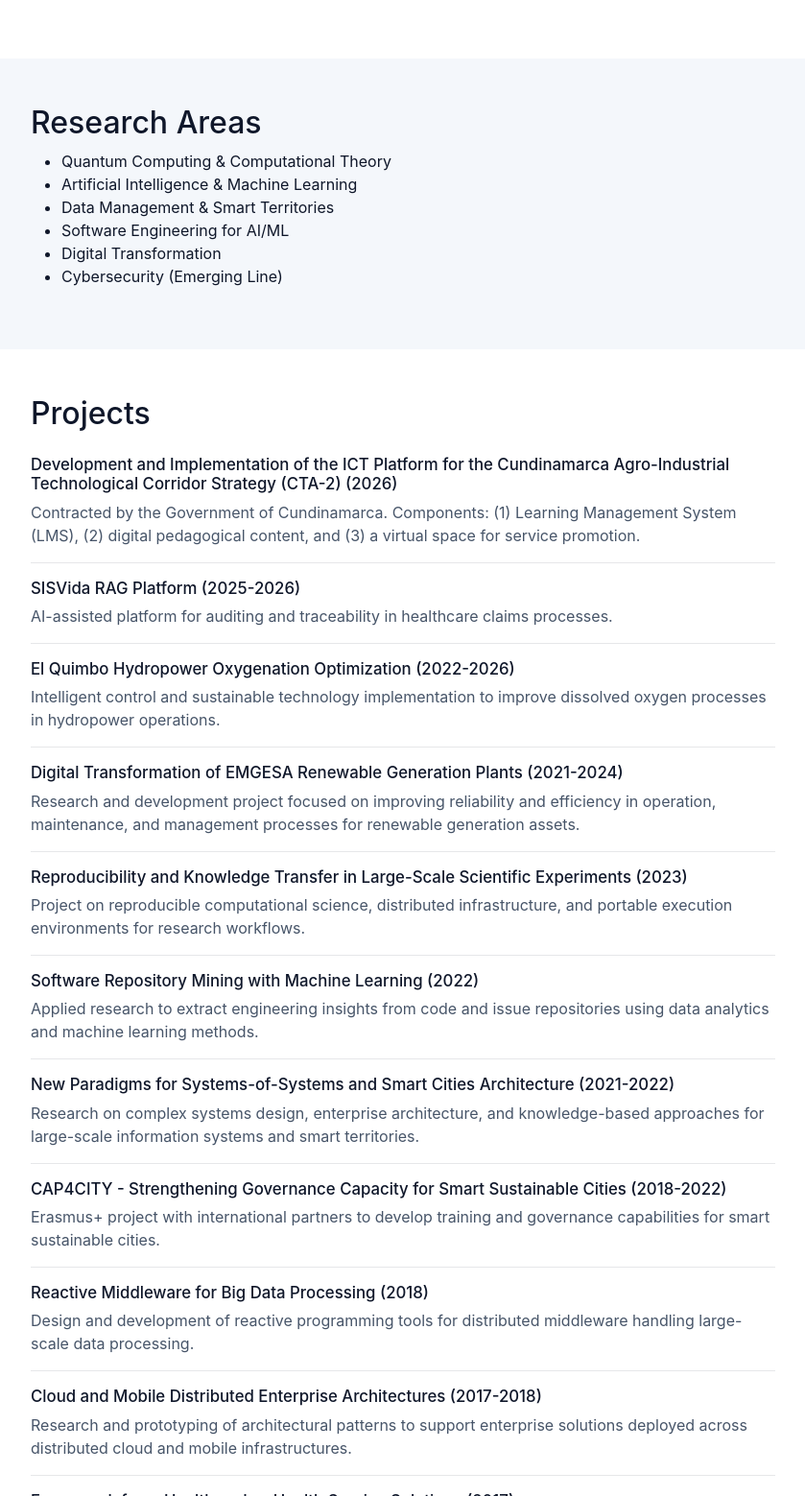
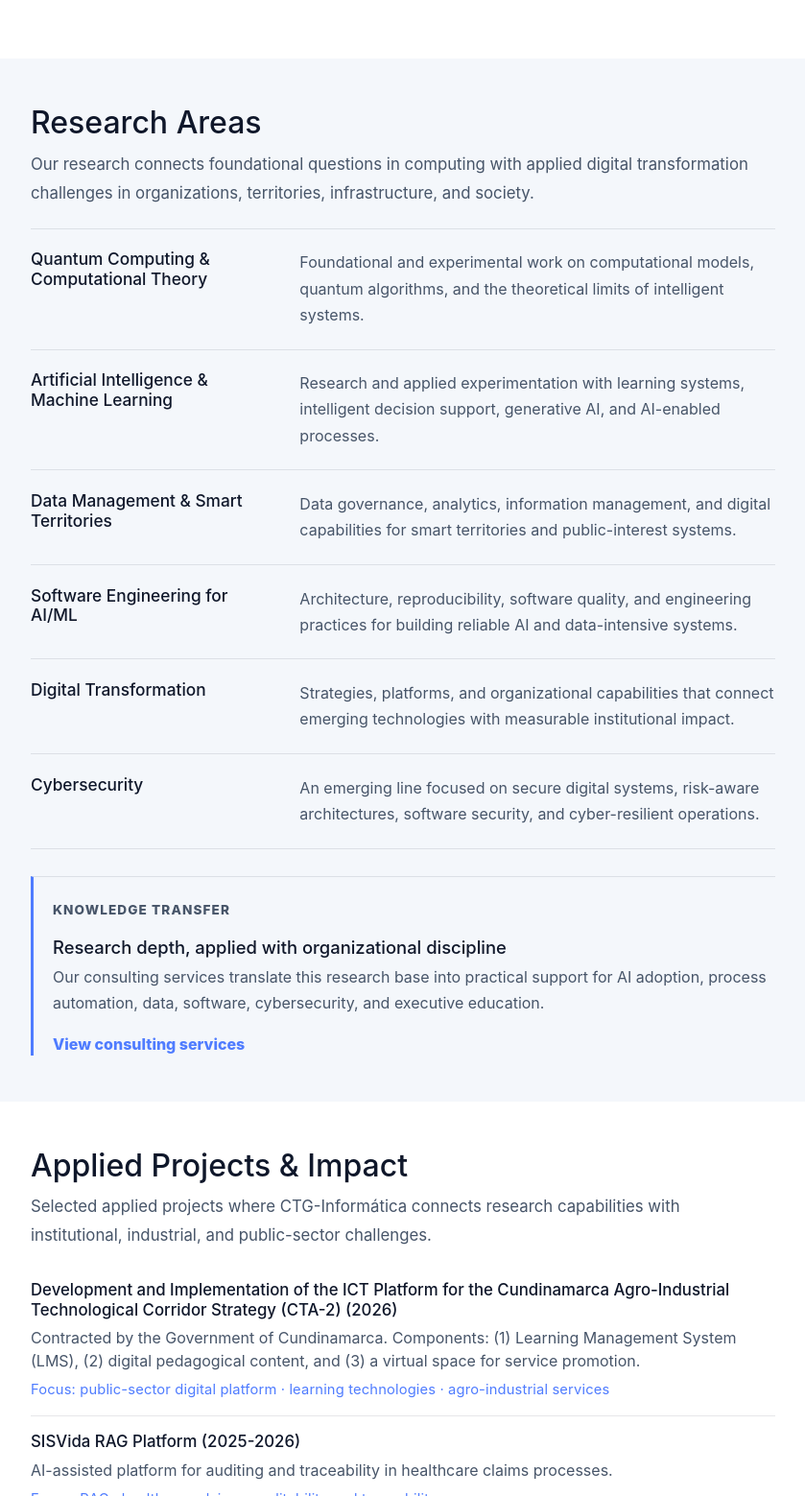
Before and after one commit to ctg-info/ctg-web, a plain HTML site: page index.html in a window 1280 px wide. Shown: the part 1241-2800 px from the top of the page at 96% size, without its empty margins (220-1059 px from the left). Drawn offline with nearby package versions, Linux system fonts and the light colour scheme.

Commit message:
Improve homepage strategy and navigation

```diff
--- a/assets/css/custom.css
+++ b/assets/css/custom.css
@@ -178,6 +178,13 @@
 
 .hero-content-box p:last-child {
   margin-bottom: 0;
+}
+
+.hero-actions {
+  display: flex;
+  flex-wrap: wrap;
+  gap: .75rem;
+  margin-top: 1.25rem;
 }
 
 .hero-institutional-mark {
@@ -1056,6 +1063,23 @@
   margin: 0;
 }
 
+.research-transfer-note {
+  margin-top: 1.8rem;
+  padding: 1.4rem 0 0 1.25rem;
+  border-top: 1px solid var(--line);
+  border-left: 3px solid var(--primary);
+}
+
+.research-transfer-note h3 {
+  font-size: 1.15rem;
+  margin-bottom: .45rem;
+}
+
+.research-transfer-note p {
+  color: var(--text-soft);
+  line-height: 1.7;
+}
+
 /* Projects as list (no cards) */
 #projects .project-list-simple {
   display: block;
@@ -1078,6 +1102,13 @@
 #projects .project-row p {
   margin: 0;
   color: var(--text-soft);
+}
+
+#projects .project-row .project-focus {
+  margin-top: .45rem;
+  font-size: .92rem;
+  letter-spacing: .01em;
+  color: var(--primary);
 }
 
 .team-photo {
--- a/index.html
+++ b/index.html
@@ -39,14 +39,28 @@
     <div class="collapse navbar-collapse" id="navContent">
       <ul class="navbar-nav ms-auto">
         <li class="nav-item"><a class="nav-link" href="#home">Home</a></li>
+        <li class="nav-item"><a class="nav-link" href="#about">About</a></li>
+        <li class="nav-item dropdown">
+          <a class="nav-link dropdown-toggle" href="#" role="button" data-bs-toggle="dropdown" aria-expanded="false">
+            Research
+          </a>
+          <ul class="dropdown-menu dropdown-menu-dark">
+            <li><a class="dropdown-item" href="#research">Areas</a></li>
+            <li><a class="dropdown-item" href="#projects">Projects</a></li>
+            <li><a class="dropdown-item" href="#publications">Publications</a></li>
+          </ul>
+        </li>
+        <li class="nav-item dropdown">
+          <a class="nav-link dropdown-toggle" href="#" role="button" data-bs-toggle="dropdown" aria-expanded="false">
+            Graduate
+          </a>
+          <ul class="dropdown-menu dropdown-menu-dark">
+            <li><a class="dropdown-item" href="#doctoral">PhD</a></li>
+            <li><a class="dropdown-item" href="#theses">Master's</a></li>
+          </ul>
+        </li>
+        <li class="nav-item"><a class="nav-link" href="#team">Team</a></li>
         <li class="nav-item"><a class="nav-link" href="services.html">Services</a></li>
-        <li class="nav-item"><a class="nav-link" href="#about">About</a></li>
-        <li class="nav-item"><a class="nav-link" href="#research">Research</a></li>
-        <li class="nav-item"><a class="nav-link" href="#projects">Projects</a></li>
-        <li class="nav-item"><a class="nav-link" href="#publications">Publications</a></li>
-        <li class="nav-item"><a class="nav-link" href="#doctoral">PhD</a></li>
-        <li class="nav-item"><a class="nav-link" href="#theses">Master's</a></li>
-        <li class="nav-item"><a class="nav-link" href="#team">Team</a></li>
         <li class="nav-item"><a class="nav-link" href="#contact">Contact</a></li>
       </ul>
       <button id="themeToggle" class="btn btn-sm btn-outline-light theme-toggle ms-lg-3 mt-3 mt-lg-0" type="button" aria-label="Toggle color theme">
@@ -64,8 +78,12 @@
         <img src="assets/img/escuela-logo-white.png" width="260" alt="Universidad Escuela Colombiana de Ingeniería Julio Garavito">
       </div>
       <h1 class="display-4">CTG-Informática</h1>
-      <p class="lead">Research Group in AI, Quantum Computing and Digital Transformation</p>
-      <p>Universidad Escuela Colombiana de Ingeniería Julio Garavito</p>
+      <p class="lead">Research at the frontier of AI, quantum computing, and digital transformation</p>
+      <p>We turn research in intelligent systems, data, software architecture, and cybersecurity into trustworthy digital capabilities.</p>
+      <div class="hero-actions">
+        <a class="btn btn-primary" href="#research">Explore research</a>
+        <a class="btn btn-outline-light" href="services.html">Consulting services</a>
+      </div>
     </div>
   </div>
 </section>
@@ -105,65 +123,72 @@
 <section id="research" class="py-5 bg-light">
   <div class="container">
     <h2>Research Areas</h2>
-    <ul>
-      <li>Quantum Computing & Computational Theory</li>
-      <li>Artificial Intelligence & Machine Learning</li>
-      <li>Data Management & Smart Territories</li>
-      <li>Software Engineering for AI/ML</li>
-      <li>Digital Transformation</li>
-      <li>Cybersecurity (Emerging Line)</li>
-    </ul>
+    <p class="section-text">Our research connects foundational questions in computing with applied digital transformation challenges in organizations, territories, infrastructure, and society.</p>
+    <div class="solution-row-list">
+      <article class="solution-row compact">
+        <h3>Quantum Computing & Computational Theory</h3>
+        <p>Foundational and experimental work on computational models, quantum algorithms, and the theoretical limits of intelligent systems.</p>
+      </article>
+      <article class="solution-row compact">
+        <h3>Artificial Intelligence & Machine Learning</h3>
+        <p>Research and applied experimentation with learning systems, intelligent decision support, generative AI, and AI-enabled processes.</p>
+      </article>
+      <article class="solution-row compact">
+        <h3>Data Management & Smart Territories</h3>
+        <p>Data governance, analytics, information management, and digital capabilities for smart territories and public-interest systems.</p>
+      </article>
+      <article class="solution-row compact">
+        <h3>Software Engineering for AI/ML</h3>
+        <p>Architecture, reproducibility, software quality, and engineering practices for building reliable AI and data-intensive systems.</p>
+      </article>
+      <article class="solution-row compact">
+        <h3>Digital Transformation</h3>
+        <p>Strategies, platforms, and organizational capabilities that connect emerging technologies with measurable institutional impact.</p>
+      </article>
+      <article class="solution-row compact">
+        <h3>Cybersecurity</h3>
+        <p>An emerging line focused on secure digital systems, risk-aware architectures, software security, and cyber-resilient operations.</p>
+      </article>
+    </div>
+    <div class="research-transfer-note">
+      <p class="solution-eyebrow">Knowledge transfer</p>
+      <h3>Research depth, applied with organizational discipline</h3>
+      <p>Our consulting services translate this research base into practical support for AI adoption, process automation, data, software, cybersecurity, and executive education.</p>
+      <a class="text-link" href="services.html">View consulting services</a>
+    </div>
   </div>
 </section>
 
 <!-- PROJECTS -->
 <section id="projects" class="py-5">
   <div class="container">
-    <h2>Projects</h2>
+    <h2>Applied Projects & Impact</h2>
+    <p class="section-text">Selected applied projects where CTG-Informática connects research capabilities with institutional, industrial, and public-sector challenges.</p>
     <div class="project-list-simple">
       <article class="project-row">
         <h3>Development and Implementation of the ICT Platform for the Cundinamarca Agro-Industrial Technological Corridor Strategy (CTA-2) (2026)</h3>
         <p>Contracted by the Government of Cundinamarca. Components: (1) Learning Management System (LMS), (2) digital pedagogical content, and (3) a virtual space for service promotion.</p>
+        <p class="project-focus">Focus: public-sector digital platform · learning technologies · agro-industrial services</p>
       </article>
       <article class="project-row">
         <h3>SISVida RAG Platform (2025-2026)</h3>
         <p>AI-assisted platform for auditing and traceability in healthcare claims processes.</p>
+        <p class="project-focus">Focus: RAG · healthcare claims · auditability and traceability</p>
       </article>
       <article class="project-row">
         <h3>El Quimbo Hydropower Oxygenation Optimization (2022-2026)</h3>
         <p>Intelligent control and sustainable technology implementation to improve dissolved oxygen processes in hydropower operations.</p>
+        <p class="project-focus">Focus: intelligent control · hydropower operations · environmental performance</p>
       </article>
       <article class="project-row">
         <h3>Digital Transformation of EMGESA Renewable Generation Plants (2021-2024)</h3>
         <p>Research and development project focused on improving reliability and efficiency in operation, maintenance, and management processes for renewable generation assets.</p>
-      </article>
-      <article class="project-row">
-        <h3>Reproducibility and Knowledge Transfer in Large-Scale Scientific Experiments (2023)</h3>
-        <p>Project on reproducible computational science, distributed infrastructure, and portable execution environments for research workflows.</p>
-      </article>
-      <article class="project-row">
-        <h3>Software Repository Mining with Machine Learning (2022)</h3>
-        <p>Applied research to extract engineering insights from code and issue repositories using data analytics and machine learning methods.</p>
-      </article>
-      <article class="project-row">
-        <h3>New Paradigms for Systems-of-Systems and Smart Cities Architecture (2021-2022)</h3>
-        <p>Research on complex systems design, enterprise architecture, and knowledge-based approaches for large-scale information systems and smart territories.</p>
+        <p class="project-focus">Focus: digital transformation · renewable energy · reliability and maintenance</p>
       </article>
       <article class="project-row">
         <h3>CAP4CITY - Strengthening Governance Capacity for Smart Sustainable Cities (2018-2022)</h3>
         <p>Erasmus+ project with international partners to develop training and governance capabilities for smart sustainable cities.</p>
-      </article>
-      <article class="project-row">
-        <h3>Reactive Middleware for Big Data Processing (2018)</h3>
-        <p>Design and development of reactive programming tools for distributed middleware handling large-scale data processing.</p>
-      </article>
-      <article class="project-row">
-        <h3>Cloud and Mobile Distributed Enterprise Architectures (2017-2018)</h3>
-        <p>Research and prototyping of architectural patterns to support enterprise solutions deployed across distributed cloud and mobile infrastructures.</p>
-      </article>
-      <article class="project-row">
-        <h3>Framework for e-Health and m-Health Service Solutions (2017)</h3>
-        <p>Framework-oriented project to accelerate design and implementation of software-based health service solutions.</p>
+        <p class="project-focus">Focus: smart territories · governance capacity · international collaboration</p>
       </article>
     </div>
   </div>
@@ -173,6 +198,7 @@
 <section id="publications" class="py-5 bg-light">
   <div class="container">
     <h2>Publications (2018-Present)</h2>
+    <p class="section-text">Selected publications and research outputs from 2018 onward, reflecting the group's work across AI, software engineering, digital transformation, data, cybersecurity, and computational theory.</p>
 
     <input type="text" id="publicationFilter" class="form-control mb-3" placeholder="Search publications...">
     <div id="pubList" class="publication-list">
@@ -595,6 +621,7 @@
 <section id="contact" class="py-5 bg-light">
   <div class="container">
     <h2>Contact</h2>
+    <p>Contact us for research collaboration, graduate supervision, applied projects, and consulting or knowledge-transfer initiatives.</p>
     <p>Email: luis.benavides@escuelaing.edu.co</p>
     <p>Faculty of Systems Engineering<br>
     Escuela Colombiana de Ingenieria Julio Garavito<br>
```
